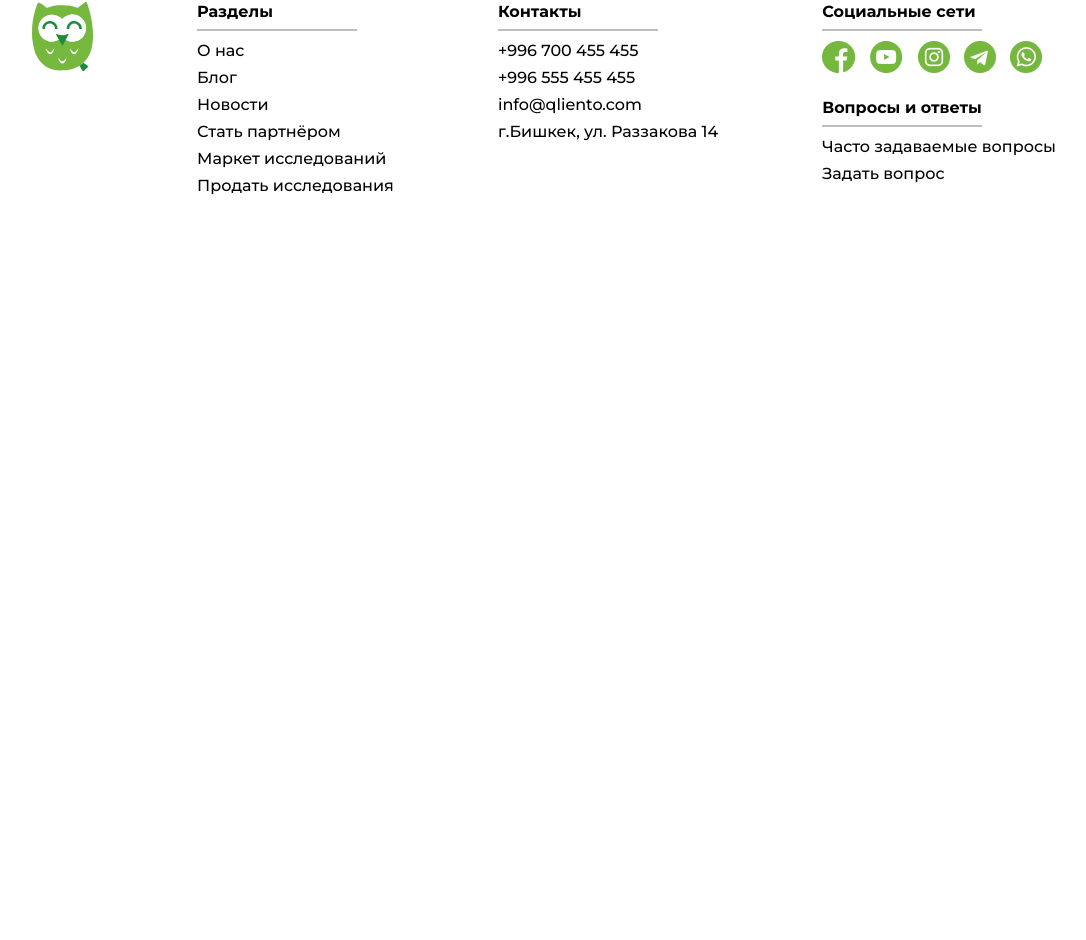
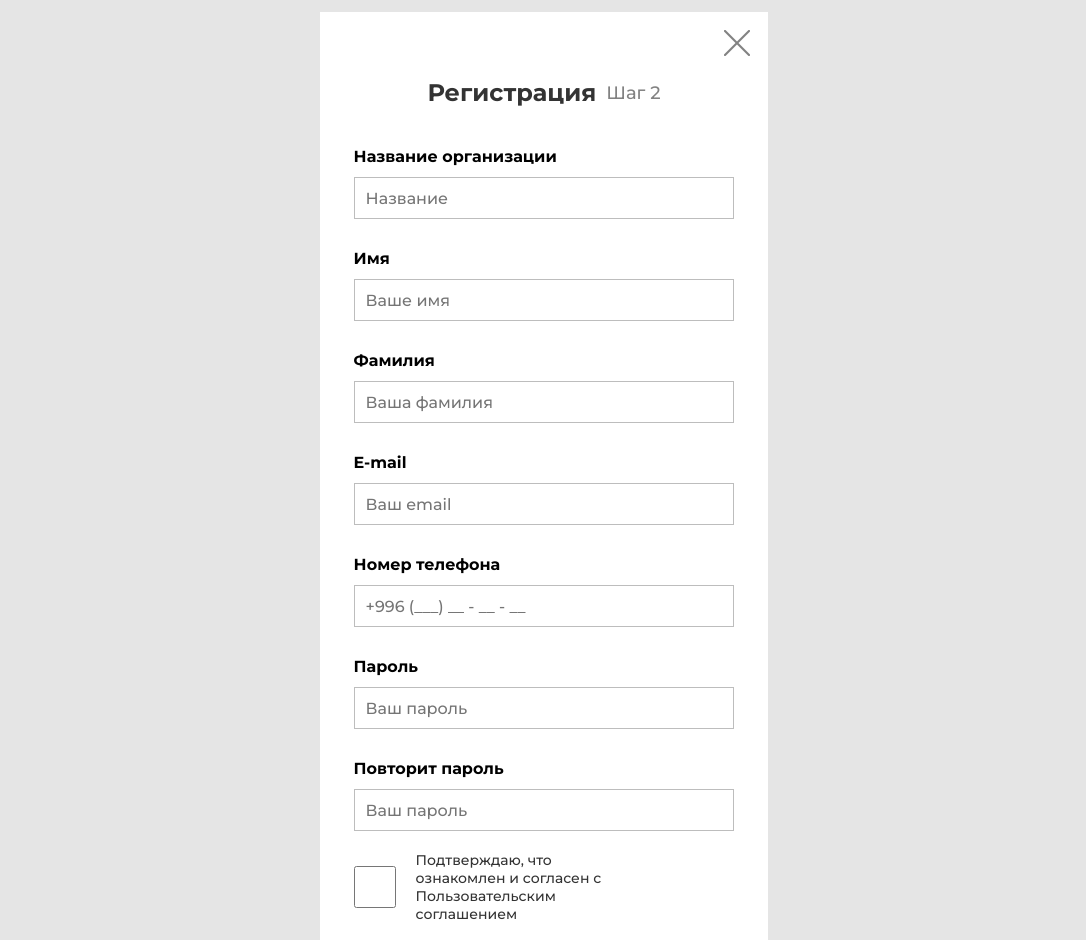
Before and after one commit to Qliento/Frontend, a React (Create React App) app: page /registration-client in a window 1280 px wide. Shown: the part 148-1088 px from the top of the page, without its empty margins (96-1182 px from the left). Before the commit the page ends 800 px from the top, so only its background shows below. Built offline with nearby package versions, Linux system fonts and the light colour scheme.

Commit message:
add registClient

```diff
--- a/src/App.js
+++ b/src/App.js
@@ -6,7 +6,8 @@ import Auth from "./components/auth/auth";
 import Registration from "./components/registration/registration";
 import Header from "./components/header/header"
 import Footer from "./components/footer/footer"
-import RegistOrganization from "./components/registOrganization/regisrtOrganization"
+import RegistOrganization from "./components/registOrganization/regisrtOrganization";
+import RegistrationClient from './components/registClient/registClient'
 
 function App() {
   return (
@@ -17,6 +18,7 @@ function App() {
         <Route path="/auth" component={Auth} />
         <Route path="/registration" component={Registration} />
         <Route path="/registration-organization" component={RegistOrganization} />
+        <Route path="/registration-client" component={RegistrationClient} />
       </Switch>
       <Footer />
     </div>
--- a/src/components/auth/auth.js
+++ b/src/components/auth/auth.js
@@ -5,7 +5,9 @@ import { Link } from "react-router-dom";
 const Auth = () => (
     <div className={st.auth_bg}>
         <div className={st.auth_content}>
-            <div className={st.strike}></div>
+            <Link to = '/' className = {st.strikeLink} >
+                <div className={st.strike}></div>
+            </Link>
             <h2>Вход</h2>
             <div className={st.form}>
                 <label for="sing_in">E-mail</label>
@@ -13,7 +15,7 @@ const Auth = () => (
                 <label for="sing_in">Пароль</label>
                 <input name="sing_in" id="sing_in" type="input" value="" placeholder="Ваш пароль"/>
             </div>
-            <Link to="/">
+            <Link to="/" className={st.forgetPass}>
                 Забыл пароль
             </Link>
             <div className={st.auth_btn}>
--- a/src/components/auth/auth.module.css
+++ b/src/components/auth/auth.module.css
@@ -17,15 +17,18 @@
     margin-bottom: 180px;
 }
 
+.strikeLink{
+    margin-left: auto;
+    margin-right: 20px;
+}
+
 .strike{
     width: 24px;
     background-color: #828282;
     height: 2px;
     transform: rotate(45deg);
     margin-top: 20px;
-    margin-right: 20px;
     position: relative;
-    margin-left: auto;
     cursor: pointer;
 }
 
@@ -71,7 +74,7 @@
     margin-top: 30px;
 }
 
-.auth_content > a{
+.forgetPass{
     margin: 10px 50px 40px auto;
 }
 
--- /dev/null
+++ b/src/components/registClient/registClient.jsx
@@ -0,0 +1,129 @@
+import React from "react";
+import { useForm } from "react-hook-form";
+import classes from "./registClient.module.css";
+
+import cancel from "./img/cancel.png";
+import { Link } from "react-router-dom";
+import capcha from "./img/capcha.png";
+
+const RegistClient = () => {
+  const { handleSubmit, register, errors } = useForm();
+  const onSubmit = (values) => console.log(values);
+
+  return (
+    <div className={classes.regist}>
+      <div className={classes.blockRegist}>
+        <div className={classes.blockTop}>
+          <div className={classes.canceling}>
+            <Link to="/">
+              <img alt="img" src={cancel} className={classes.img} />
+            </Link>
+          </div>
+          <div className={classes.blockTitle}>
+            <span className={classes.title}>Регистрация</span>
+            <span className={classes.step}>Шаг 2</span>
+          </div>
+        </div>
+        <form className={classes.blockForm} onSubmit={handleSubmit(onSubmit)}>
+          <div className={classes.blockInput}>
+            <label>Название организации</label>
+            <input
+              name="name2"
+              className={classes.inputs}
+              placeholder="Название"
+              type="text"
+            />
+
+          </div>
+          <div className={classes.blockInput}>
+            <label>Имя</label>
+            <input
+              name="name"
+              className={classes.inputs}
+              placeholder="Ваше имя"
+              type="text"
+            />
+          </div>
+          <div className={classes.blockInput}>
+            <label>Фамилия</label>
+            <input
+              name="lastName"
+              className={classes.inputs}
+              placeholder="Ваша фамилия"
+              type="text"
+            />
+          </div>
+          <div className={classes.blockInput}>
+            <label>E-mail</label>
+            <input
+              name="email"
+              className={classes.inputs}
+              placeholder="Ваш email"
+              type="text"
+              ref={register({
+                required: "Это поле обязательное",
+                pattern: {
+                  value: /^[A-Z0-9._%+-]+@[A-Z0-9.-]+\.[A-Z]{2,}$/i,
+                  message: "Неверный адрес электронной почты",
+                },
+              })}
+            />
+            {errors.email && (
+              <span className={classes.error}>{errors.email.message}</span>
+            )}
+          </div>
+          <div className={classes.blockInput}>
+            <label>Номер телефона</label>
+            <input
+              name="phone"
+              className={classes.inputs}
+              placeholder="+996 (___) __ - __ - __"
+              type="number"
+            />
+          </div>
+          <div className={classes.blockInput}>
+            <label>Пароль</label>
+            <input
+              name="password"
+              className={classes.inputs}
+              placeholder="Ваш пароль"
+              type="password"
+            />
+          </div>
+          <div className={classes.blockInput}>
+            <label>Повторит пароль</label>
+            <input
+              name="repeatPasssword"
+              className={classes.inputs}
+              placeholder="Ваш пароль"
+              type="password"
+            />
+          </div>
+          <div className={classes.blockChecket}>
+            <input
+              className={classes.checkbox}
+              type="checkbox"
+              name="checkbox"
+            />
+            <div className={classes.text}>
+              <span>Подтверждаю, что ознакомлен и согласен с </span>
+              <span>Пользовательским соглашением</span>
+            </div>
+          </div>
+          <div className={classes.blockCapcha}>
+            <img alt="img" src={capcha} className={classes.imgCapcha} />
+            <input
+              name="capcha"
+              className={classes.inputCapcha}
+              placeholder="Введите текст "
+            />
+          </div>
+          <button type="submit" className={classes.btnRegist}>
+            Зарегистрироваться
+          </button>
+        </form>
+      </div>
+    </div>
+  );
+};
+export default RegistClient;
--- /dev/null
+++ b/src/components/registClient/registClient.module.css
@@ -0,0 +1,143 @@
+.regist {
+    width: 100%;
+    height: auto;
+    padding-top: 60px;
+    padding-bottom: 100px;
+    background: #e5e5e5;
+  }
+  .blockRegist {
+    width: 35%;
+    height: auto;
+    margin-left: auto;
+    margin-right: auto;
+    background: #ffffff;
+    padding-bottom: 60px;
+    display: flex;
+    flex-direction: column;
+    justify-content: space-between;
+    align-items: center;
+  }
+  .canceling {
+    width: 100%;
+    height: auto;
+    display: flex;
+    flex-direction: row;
+    justify-content: flex-end;
+  }
+  .img {
+    padding: 10px;
+  }
+  .blockTitle {
+    width: 100%;
+    height: auto;
+    display: flex;
+    flex-direction: row;
+    justify-content: center;
+    align-items: center;
+  }
+  .title {
+    font-size: 24px;
+    color: #333333;
+    margin-right: 10px;
+    font-weight: bold;
+  }
+  .step {
+    font-size: 18px;
+    color: #828282;
+  }
+  .blockTop {
+    width: 100%;
+  }
+  .blockInput {
+    width: 100%;
+    height: auto;
+    display: flex;
+    flex-direction: column;
+    align-items: flex-start;
+    margin-top: 30px;
+  }
+  .inputs {
+    width: 100%;
+    height: 42px;
+    margin-top: 10px;
+  }
+  .blockForm {
+    margin-top: 10px;
+    width: 85%;
+  }
+  .blockInput > label {
+    font-weight: 600;
+    font-size: 16px;
+    line-height: 20px;
+    /* identical to box height */
+
+    display: flex;
+    align-items: center;
+
+    color: #000000;
+  }
+  .inputs {
+    background: #ffffff;
+    border: 1px solid #bdbdbd;
+    box-sizing: border-box;
+    padding: 11px;
+    font-size: 16px;
+  }
+  .checkbox {
+    width: 42px;
+    height: 42px;
+    background: #ffffff;
+    border: 2px solid #bdbdbd;
+    box-sizing: border-box;
+  }
+  .blockChecket {
+    width: 100%;
+    height: 51px;
+    margin-top: 30px;
+    display: flex;
+    flex-direction: row;
+    align-items: center;
+  }
+  .text {
+    font-size: 14px;
+    color: #333333;
+    width: 60%;
+    margin-left: 20px;
+  }
+  .blockCapcha {
+    width: 100%;
+    height: 42px;
+    display: flex;
+    flex-direction: row;
+    margin-top: 30px;
+    justify-content: space-between;
+  }
+  .inputCapcha {
+    background: #ffffff;
+    border: 2px solid #bdbdbd;
+    box-sizing: border-box;
+    font-size: 16px;
+    color: #828282;
+    padding: 10px;
+    height: 100%;
+    width: 45%;
+  }
+  .btnRegist {
+    width: 100%;
+    height: 42px;
+    margin-top: 60px;
+    background: #76b73e;
+    border: 1px solid #76b73e;
+    font-weight: bold;
+    font-size: 18px;
+
+    color: #ffffff;
+  }
+  .btnRegist:hover{
+      background: #ffffff;
+      border: 1px solid #76b73e;
+      color:#76b73e;
+  }
+  .error{
+      color: red;
+  }
--- a/src/components/registration/registration.jsx
+++ b/src/components/registration/registration.jsx
@@ -21,7 +21,9 @@ const Registration =()=>{
                 </div>
 
                 <div className={classes.blockBtn}>
+                    <Link to = '/registration-client'>
                     <button className={classes.btn}>Частное лицо</button>
+                    </Link>
                     <Link to="/registration-organization">
                     <button className={classes.btn}>Организация</button>
                     </Link>
--- a/src/index.css
+++ b/src/index.css
@@ -5,6 +5,9 @@
   font-family: 'Montserrat', sans-serif;
   -webkit-font-smoothing: antialiased;
   -moz-osx-font-smoothing: grayscale;
+}
+
+body{
   --green:#27AE60;
 }
 
```
Also changed, not shown: src/components/registClient/img/cancel.png (added), src/components/registClient/img/capcha.png (added).
